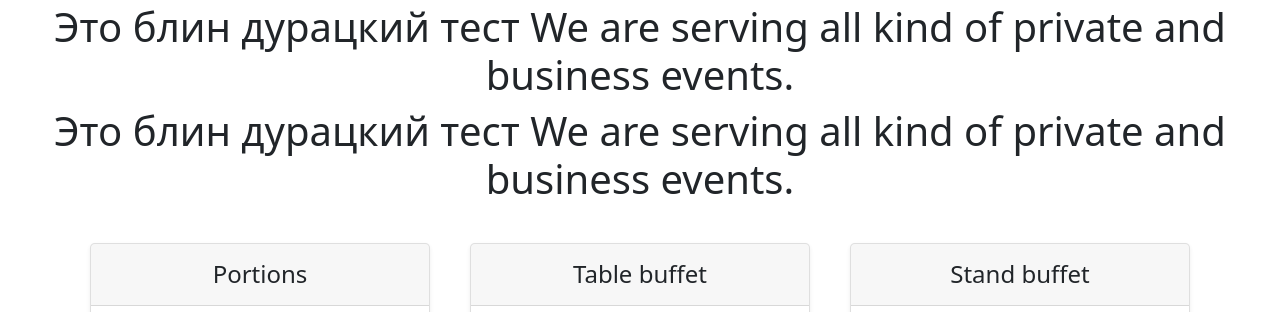
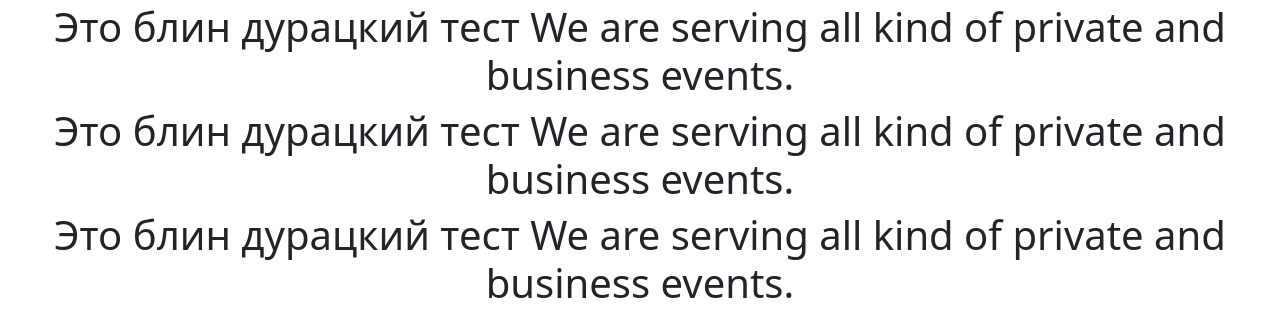
Before and after one commit to JelenaBel/pythonBlog, a Flask app: page / in a window 1280 px wide. Shown: the part 322-634 px from the top of the page. Run offline with Flask 2, Linux system fonts and the light colour scheme.

Commit message:
GitHub commit

```diff
--- a/templates/index.html
+++ b/templates/index.html
@@ -28,7 +28,9 @@
         <h1 class="fw-light">Это блин дурацкий тест We are serving all kind of private and business events.</h1>
 <h1 class="fw-light">Это блин дурацкий тест We are serving all kind of private and business events.</h1>
         <h1 class="fw-light">Это блин дурацкий тест We are serving all kind of private and business events.</h1>
-</div>
+<h1 class="fw-light">Это блин дурацкий тест We are serving all kind of private and business events.</h1>
+        <h1 class="fw-light">Это блин дурацкий тест We are serving all kind of private and business events.</h1>
+    </div>
     <br>
 
 
```
